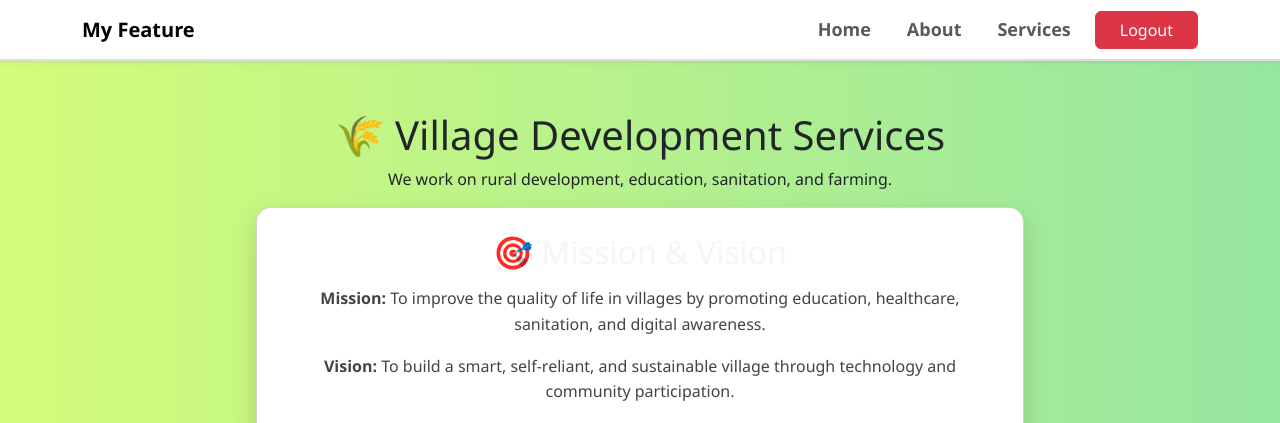
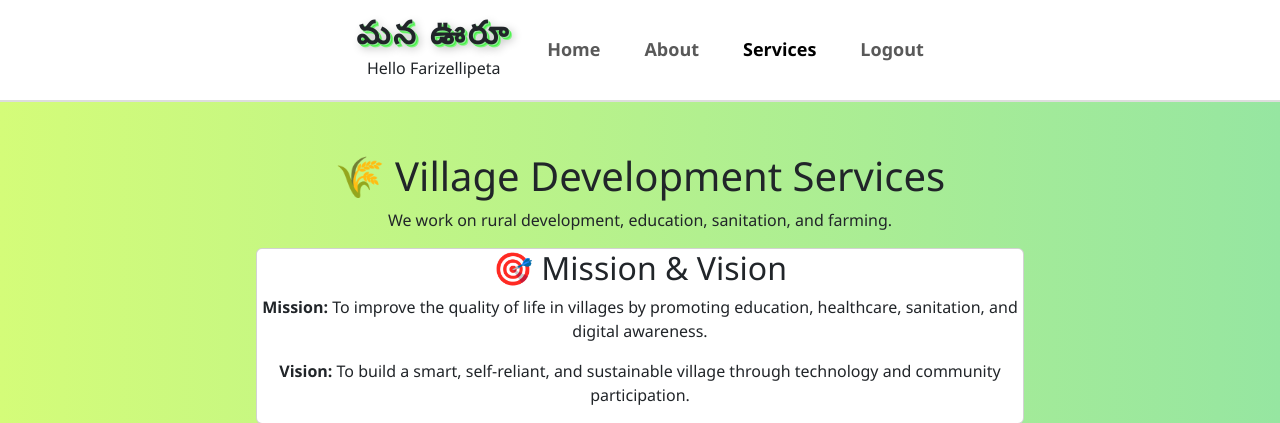
Before and after one commit to Srinivas9000/GramaSetu---Django, a Django app: page /services/ in a window 1280 px wide. Shown: the top 423 px of the page. Run offline with Django 5.2, Linux system fonts and the light colour scheme.

Commit message:
update urls

```diff
--- a/templates/base.html
+++ b/templates/base.html
@@ -13,31 +13,31 @@
 <body>
 
 <nav class="navbar navbar-light bg-white">
-  <div class="container d-flex justify-content-between align-items-center">
+  <div class="container d-flex justify-content-center align-items-center text-center">
 
     <!-- Logo -->
-    <a class="navbar-brand fw-bold text-dark" href="#">
-        <h1 class="village-title text-dark mb-0">GramaSetu</h1>
-        <small class="text-dark">Hello Farizellipeta</small>
+    <a class="navbar-brand village-brand" href="#">
+      <h1 class="village-title text-dark">మన ఊరూ</h1>
+      <h6 class="village-subtitle text-dark">Hello Farizellipeta</h6>
     </a>
 
     <!-- Direct Navbar Links -->
     <ul class="navbar-nav flex-row align-items-center gap-4 fw-semibold">
 
         <li class="nav-item">
-            <a class="nav-link text-dark" href="{% url 'home' %}">Home</a>
+            <a class="nav-link {% if request.path == '/' %}active{% endif %}" href="{% url 'home' %}"></i> Home</a>
         </li>
 
         <li class="nav-item">
-            <a class="nav-link text-dark" href="{% url 'about' %}">About</a>
+            <a class="nav-link {% if request.path == '/about/' %}active{% endif %}" href="{% url 'about' %}"></i> About</a>
         </li>
 
         <li class="nav-item">
-            <a class="nav-link text-dark" href="{% url 'services' %}">Services</a>
+            <a class="nav-link {% if request.path == '/services/' %}active{% endif %}" href="{% url 'services' %}"></i> Services</a>
         </li>
 
         <li class="nav-item">
-            <a class="nav-link text-dark" href="{% url 'logout' %}">Logout</a>
+            <a class="nav-link {% if request.path == '/logout/' %}active{% endif %}" href="{% url 'logout' %}"></i> Logout</a>
         </li>
 
     </ul>
--- a/templates/services.html
+++ b/templates/services.html
@@ -1,9 +1,9 @@
-{% load static  %}
+{% extends "base.html" %} {% load static  %}
 <html lang="en">
   <head>
     <meta charset="utf-8">
     <meta name="viewport" content="width=device-width, initial-scale=1">
-    <title>{% block title %}Services{% endblock title %}</title>
+    <title>{% block title %}{% endblock title %}</title>
     <link href="https://cdn.jsdelivr.net/npm/bootstrap@5.3.8/dist/css/bootstrap.min.css" rel="stylesheet" integrity="sha384-sRIl4kxILFvY47J16cr9ZwB07vP4J8+LH7qKQnuqkuIAvNWLzeN8tE5YBujZqJLB" crossorigin="anonymous">
   <link rel="stylesheet" href="..\static\css\mystyle.css" >
   <link rel="stylesheet" href="{% static 'css/about.css' %}">
@@ -13,7 +13,7 @@
     <div class="container">
 
         <!-- Left Side: Logo -->
-        <a class="navbar-brand fw-bold" href="#">My Feature</a>
+        <a class="navbar-brand fw-bold" href="#">Services</a>
 
         <!-- Mobile Toggle -->
         <button class="navbar-toggler" type="button" data-bs-toggle="collapse" data-bs-target="#navbarNav">
```
Also changed, not shown: db.sqlite3, 1 other file.
